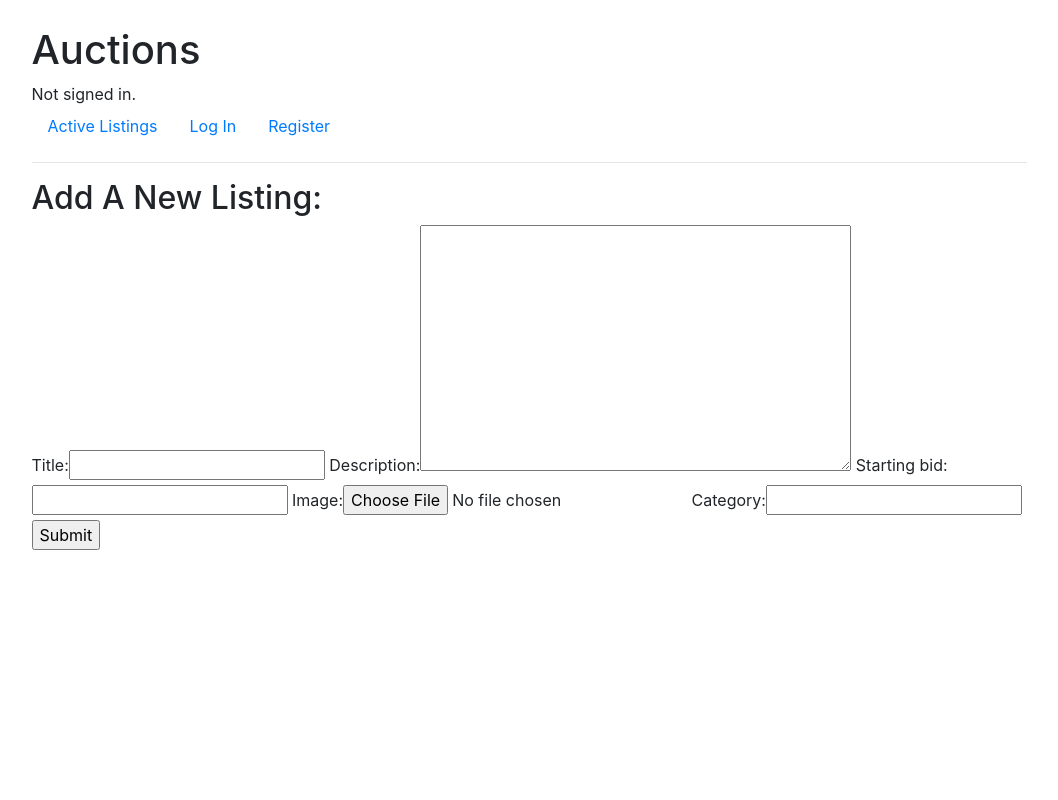
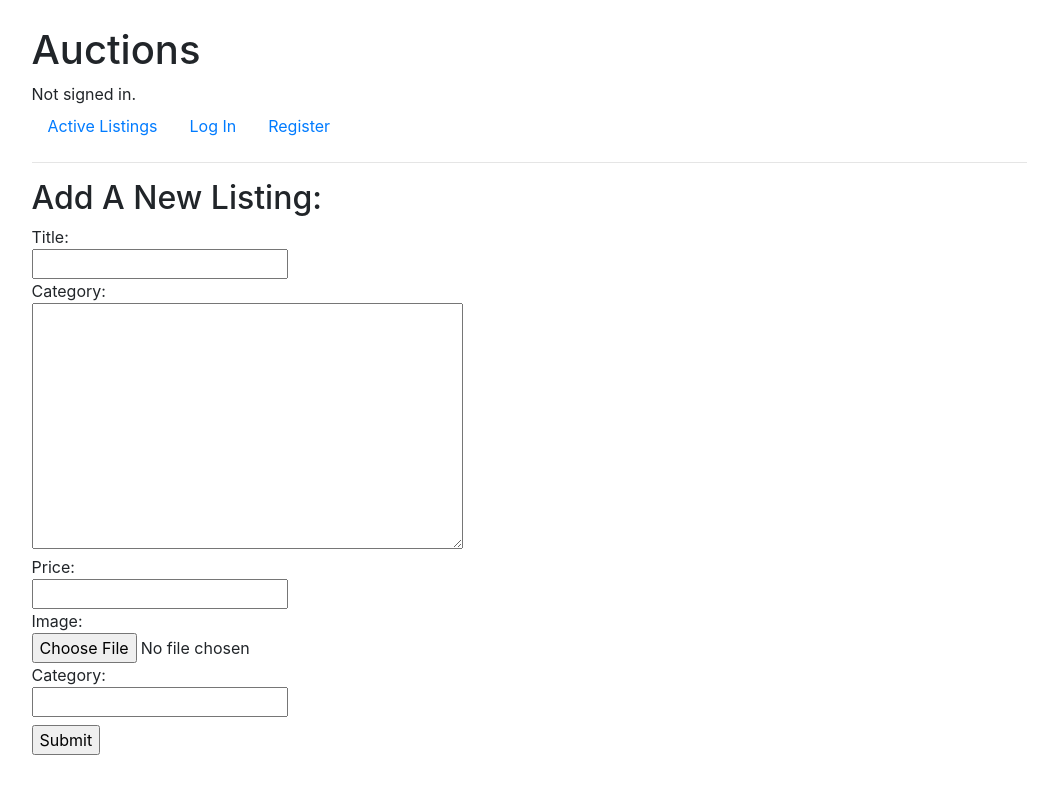
Before and after one commit to elizarafee/commerce, a Django app: page /createlisting in a window 1280 px wide. Shown: the whole page, without its empty margins (96-1154 px from the left). Run offline with Django 3.2, Linux system fonts and the light colour scheme; some libraries are stand-ins or nearby versions.

Commit message:
editted forms.py for re-arranging listing template

```diff
--- a/auctions/forms.py
+++ b/auctions/forms.py
@@ -5,7 +5,7 @@ from .models import Listing, Bid
 class ListingForm(ModelForm):
    class Meta:
        model = Listing
-       fields = '__all__'
+       fields = ['title', 'description', 'starting_bid', 'image', 'category']
 
 class BidForm(ModelForm):
    class Meta:
--- a/auctions/templates/auctions/create-listing.html
+++ b/auctions/templates/auctions/create-listing.html
@@ -6,8 +6,27 @@
 
   <form action="{% url 'auctions:createListing' %}" method="POST" enctype="multipart/form-data">
       {% csrf_token %}
-      {{ listingForm }}
-      <input type="submit" />
+      Title:
+        <br>
+        {{ listingForm.title }}
+        <br>
+        Category:
+        <br>
+        {{ listingForm.description }}
+        <br>
+        Price:
+        <br>
+        {{ listingForm.starting_bid }}
+        <br>
+        Image:
+        <br>
+        {{ listingForm.image }}
+        <br>
+        Category:
+        <br>
+        {{ listingForm.category }}
+        <br>
+      <input class="mt-2" type="submit" />
   </form>
 
 </div>
```
Also changed, not shown: db.sqlite3.
